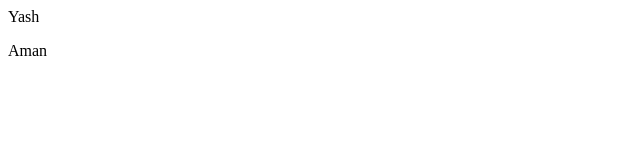
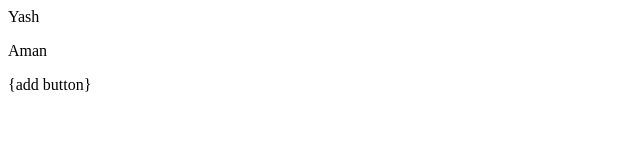
Before and after one commit to yashghadale/local_repo, a plain HTML site: page index.html in a window 1280 px wide. Shown: the whole page, without its empty margins (0-640 px from the left). Drawn offline with Linux system fonts and the light colour scheme.

Commit message:
modify index.html

```diff
--- a/index.html
+++ b/index.html
@@ -1,2 +1,3 @@
 <p>Yash</p>
 <p>Aman</p>
+<P>{add button}</P>
```
